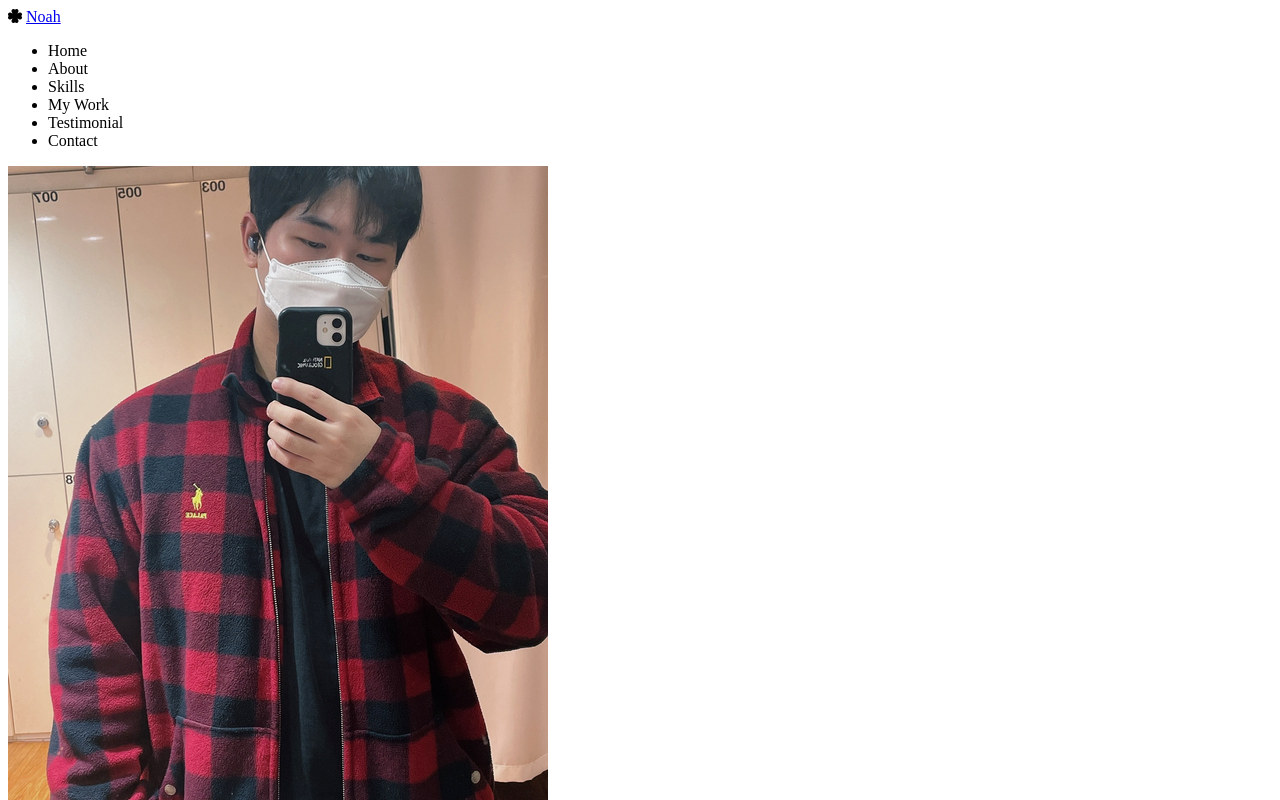
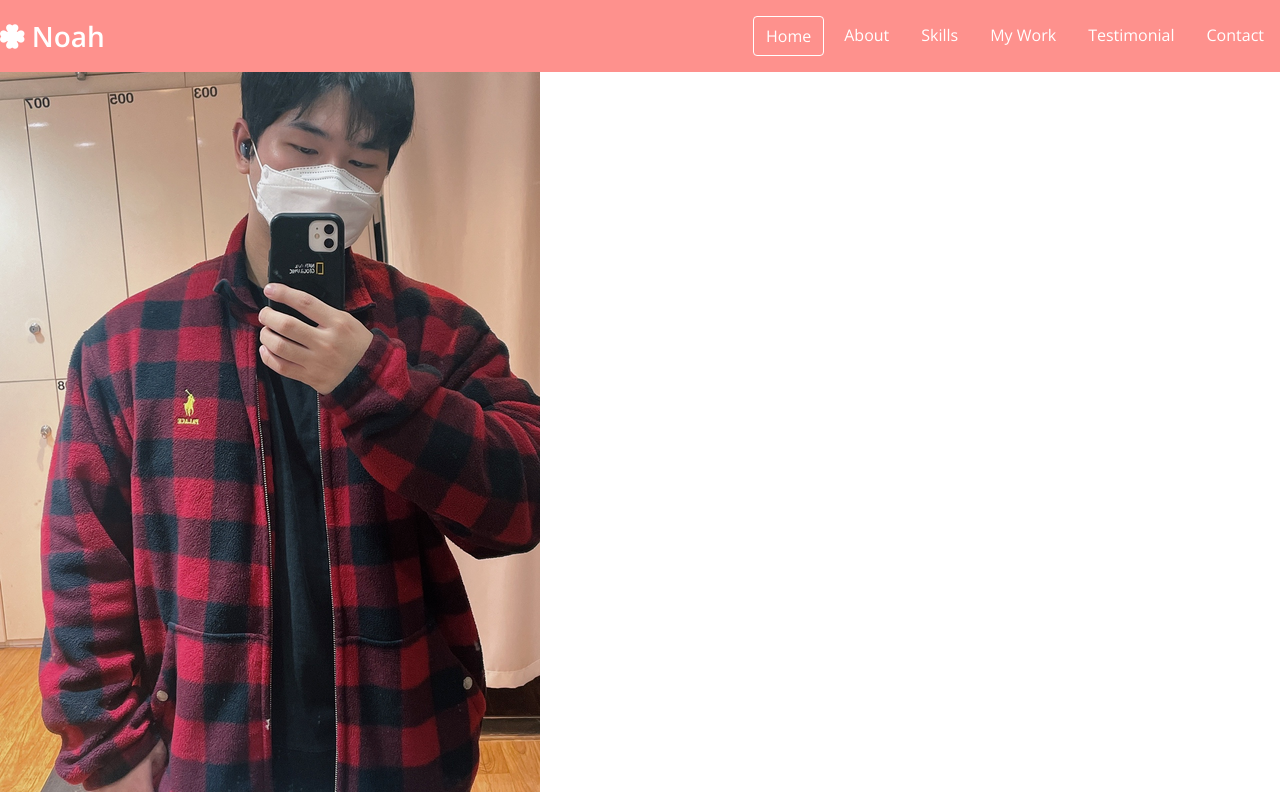
Before and after one commit to NoahKoo/Noah-s-Portfolio, a plain HTML site: page index.html in a window 1280 px wide. Shown: the top 800 px of the page. Drawn offline with nearby package versions, Linux system fonts and the light colour scheme.

Commit message:
CSS: Navbar

```diff
--- a/index.html
+++ b/index.html
@@ -30,12 +30,12 @@
         <a href="#">Noah</a>
       </div>
       <ul class="navbar__menu">
-        <li class="navebar__menu__itme">Home</li>
-        <li class="navebar__menu__itme">About</li>
-        <li class="navebar__menu__itme">Skills</li>
-        <li class="navebar__menu__itme">My Work</li>
-        <li class="navebar__menu__itme">Testimonial</li>
-        <li class="navebar__menu__itme">Contact</li>
+        <li class="navbar__menu__item active">Home</li>
+        <li class="navbar__menu__item">About</li>
+        <li class="navbar__menu__item">Skills</li>
+        <li class="navbar__menu__item">My Work</li>
+        <li class="navbar__menu__item">Testimonial</li>
+        <li class="navbar__menu__item">Contact</li>
       </ul>
     </nav>
 
--- a/style.css
+++ b/style.css
@@ -28,6 +28,7 @@
   --weight-regular: 400;
 
   /* Size */
+  --size-border-radius: 4px;
 }
 
 /* Universail tags */
@@ -35,6 +36,20 @@
   box-sizing: border-box;
 }
 
+body {
+  font-family: 'Open Sans', sans-serif;
+  margin: 0;
+  cursor: default;
+}
+
+a {
+  text-decoration: none;
+  color: var(--color-white);
+}
+ul {
+  list-style: none;
+  padding-left: 0;
+}
 /* Typography */
 
 h1 {
@@ -64,3 +79,37 @@ p {
   color: var(--color-black);
   margin: 4px 0;
 }
+
+/* Navbar */
+#navbar {
+  display: flex;
+  justify-content: space-between;
+  background-color: var(--color-pink);
+  align-items: center;
+  color: var(--color-white);
+}
+
+.navbar__menu {
+  display: flex;
+}
+
+.navbar__menu__item {
+  padding: 8px 12px;
+  margin: 0 4px;
+  cursor: pointer;
+  border-radius: var(--size-border-radius);
+}
+
+.navbar__logo {
+  font-size: var(--font-medium);
+  font-weight: var(--weight-semi-bold);
+}
+
+.navbar__menu__item.active {
+  border: 1px solid var(--color-white);
+  border-radius: var(--size-border-radius);
+}
+
+.navbar__menu__item:hover {
+  background-color: var(--color-dark-pink);
+}
```
